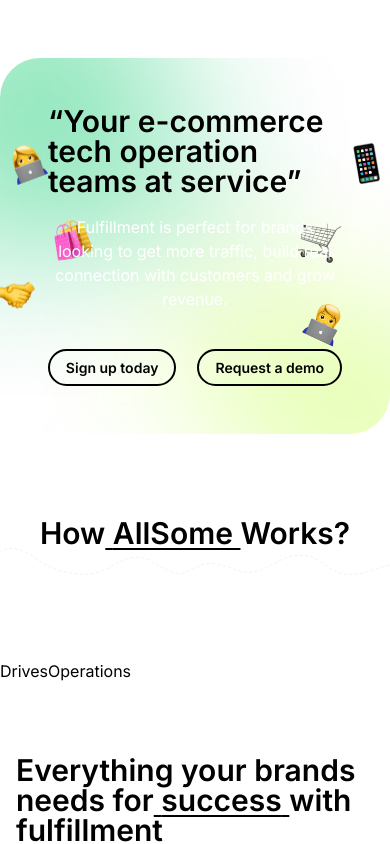
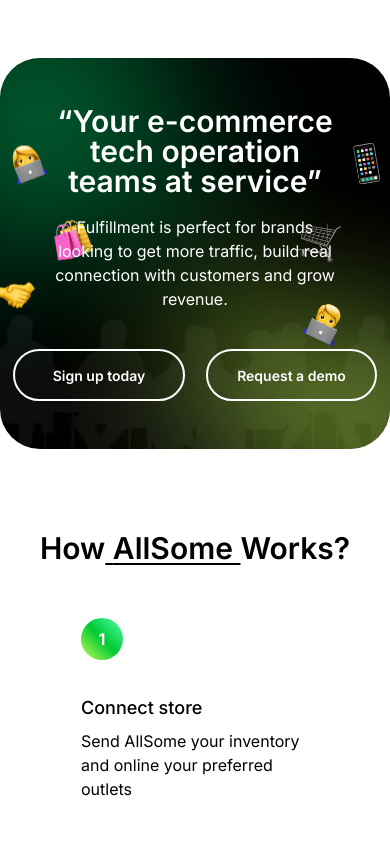
Before and after one commit to AnjaliChandaRC/allsome-next, a Next.js app: page / in a window 390 px wide. Shown: the part 1506-2350 px from the top of the page. Built offline with nearby package versions, Linux system fonts and the light colour scheme.

Commit message:
roadmap-complete

```diff
--- a/src/app/components/HowAllSomeWorks.jsx
+++ b/src/app/components/HowAllSomeWorks.jsx
@@ -21,7 +21,7 @@ const HowAllSomeWorks = () => {
     },
   ];
   return (
-    <div className="py-[84px]">
+    <div className="py-[84px] relative">
       <div className="!max-w-[591px] !mx-auto text-center">
         <CustomHeading
           title="How"
@@ -35,11 +35,25 @@ const HowAllSomeWorks = () => {
         src="/assets/images/svg/line.svg"
         width={100}
         height={95}
-        className="object-cover w-full"
+        className="object-cover w-full absolute max-xl:translate-y-[44px] max-md:hidden"
         alt="line"
       />
       <div className=" container">
-
+        <div className="flex items-center justify-evenly relative z-10 max-md:flex-wrap">
+          {ROADMAP_LIST.map((obj, i) => (
+            <div key={i} className={`${i===1 ?'mt-[52px]':i===2?'mt-[25px]':'mt-[55px]'}`}>
+              <div className="lg:size-[60px] size-[42px] rounded-full bg-gradient-to-bl to-lemon via-dark-green from-green flex items-center justify-center">
+                <p className="text-white font-bold text-center">{obj.numb}</p>
+              </div>
+              <h3 className="text-lg font-medium text-black leading-custom-8xl pb-[7px] pt-[35px]">
+                {obj.title}
+              </h3>
+              <p className={`text-base font-normal leading-6 max-w-[228px] ${i===1? 'max-w-[218px]':''}`}>
+                {obj.description}
+              </p>
+            </div>
+          ))}
+        </div>
       </div>
     </div>
   );
--- a/src/app/components/TeamsAtService.jsx
+++ b/src/app/components/TeamsAtService.jsx
@@ -23,7 +23,7 @@ const TeamsAtService = () => {
       <div className="pt-[88px] max-xl:pt-0 relative z-20">
         <CustomHeading
           title="“Your e-commerce tech operation teams at service”"
-          style="!text-white text-center max-w-[761px] mx-auto"
+          styleclass="!text-white text-center max-w-[761px] mx-auto"
         />
         <p className="text-center pt-[19px] text-white max-w-[445px] mx-auto text-base leading-6">
           Fulfillment is perfect for brands looking to get more traffic, build
@@ -31,11 +31,11 @@ const TeamsAtService = () => {
         </p>
         <div className="flex items-center justify-center gap-[21px] mt-[38px]">
           <CustomButton
-            style="!text-white py-[14px h-[52px] flex items-center justify-center border border-solid border-white rounded-full min-w-[172px] e-commerce-btn"
+            styleclass="!text-white py-[14px h-[52px] flex items-center justify-center border border-solid border-white rounded-full min-w-[172px] e-commerce-btn"
             title="Sign up today"
           />
           <CustomButton
-            style="!text-white py-[14px] border h-[52px] flex items-center justify-center border-solid border-white rounded-full min-w-[171px] e-commerce-btn"
+            styleclass="!text-white py-[14px] border h-[52px] flex items-center justify-center border-solid border-white rounded-full min-w-[171px] e-commerce-btn"
             title="Request a demo"
           />
         </div>
--- a/tailwind.config.mjs
+++ b/tailwind.config.mjs
@@ -18,51 +18,51 @@ export default {
         },
       },
       fontFamily: {
-        kanit: ["kanit", "sans-serif"]
+        kanit: ["kanit", "sans-serif"],
       },
       colors: {
-        'aqua-marine': "#51FFAB",
-        'lemon': "#C7FF51",
-        'light-green': "#DFF6F1",
-        'dark-green': "#00C934",
-        'deep-green': "#00E765",
-        'green': "#51FFAB",
-        'ghost-white':"#F9F9F9",
+        "aqua-marine": "#51FFAB",
+        lemon: "#C7FF51",
+        "light-green": "#DFF6F1",
+        "dark-green": "#00C934",
+        "deep-green": "#00E765",
+        green: "#51FFAB",
+        "ghost-white": "#F9F9F9",
       },
       fontSize: {
-        'custom-2xl': "32px",
-        'custom-3xl': "40px",
-        'custom-4xl': "52px",
-        'custom-5xl': "64px",
-        'custom-6xl': "84px",
+        "custom-2xl": "32px",
+        "custom-3xl": "40px",
+        "custom-4xl": "52px",
+        "custom-5xl": "64px",
+        "custom-6xl": "84px",
       },
       lineHeight: {
-        'custom-xl': "17.71px",
-        'custom-2xl': "18px",
-        'custom-3xl': "19.5px",
-        'custom-4xl': "19.6px",
-        'custom-5xl': "20.6px",
-        'custom-6xl': "20.24px",
-        'custom-7xl': "21px",
-        'custom-8xl': "26.91px",
-        'custom-9xl': "30px",
-        'custom-10xl': "32.48px",
-        'custom-11xl': "45px",
-        'custom-12xl': "47.84px",
-        'custom-13xl': "50.6px",
-        'custom-14xl': "52px",
-        'custom-15xl': "64px",
-        'custom-16xl': "72px",
-        'custom-17xl': "84px",
+        "custom-xl": "17.71px",
+        "custom-2xl": "18px",
+        "custom-3xl": "19.5px",
+        "custom-4xl": "19.6px",
+        "custom-5xl": "20.6px",
+        "custom-6xl": "20.24px",
+        "custom-7xl": "21px",
+        "custom-8xl": "26.91px",
+        "custom-9xl": "30px",
+        "custom-10xl": "32.48px",
+        "custom-11xl": "45px",
+        "custom-12xl": "47.84px",
+        "custom-13xl": "50.6px",
+        "custom-14xl": "52px",
+        "custom-15xl": "64px",
+        "custom-16xl": "72px",
+        "custom-17xl": "84px",
       },
       backgroundImage: {
         "hero-pattern": "url('/assets/images/webp/hero-bg-img.webp')",
         "pricing-table": "url('/assets/images/webp/pricing-table-bg.webp')",
+        "e-commerce": "url('/assets/images/webp/e-commerce-bg.webp')",
       },
-      dropShadow:{
-        'custom-1': '25px -20px 60px 0px #0000001A',
-
-      }
+      dropShadow: {
+        "custom-1": "25px -20px 60px 0px #0000001A",
+      },
     },
   },
   plugins: [],
```
